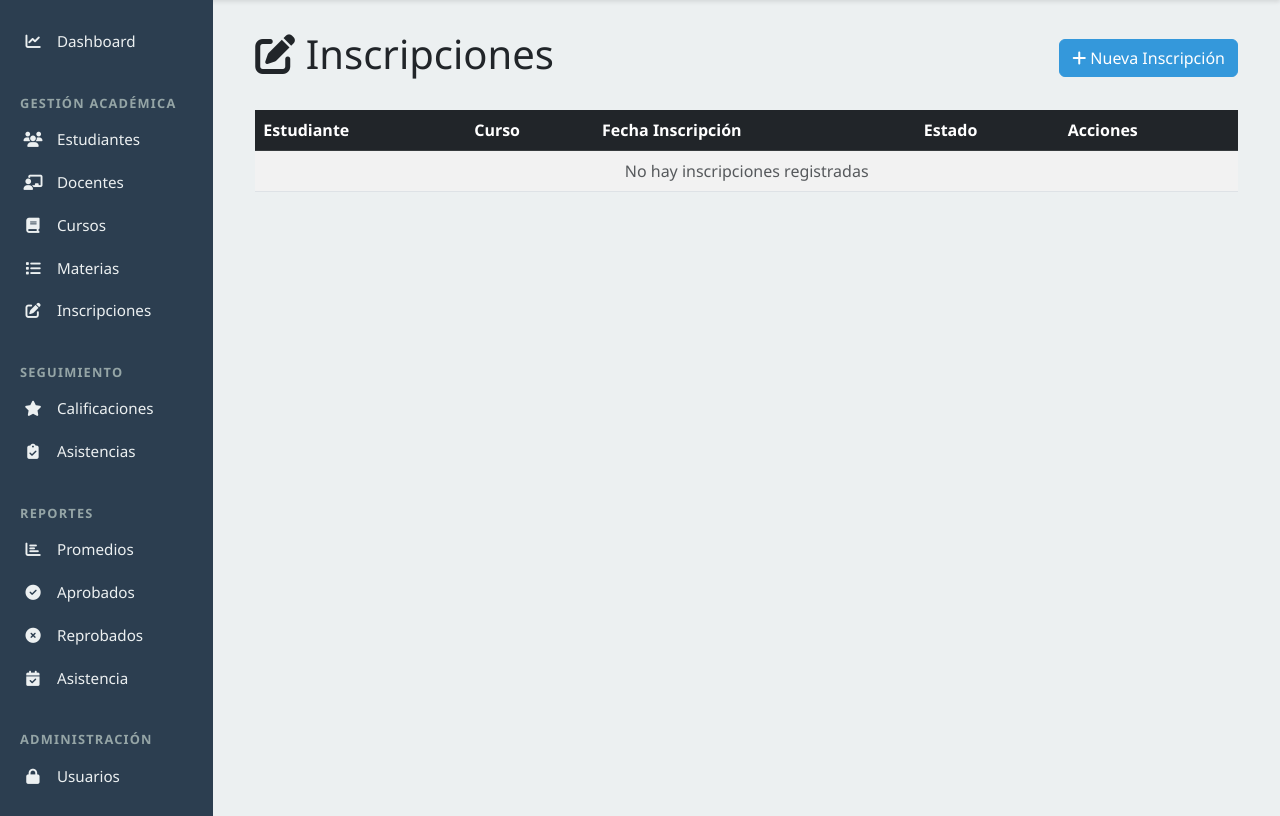
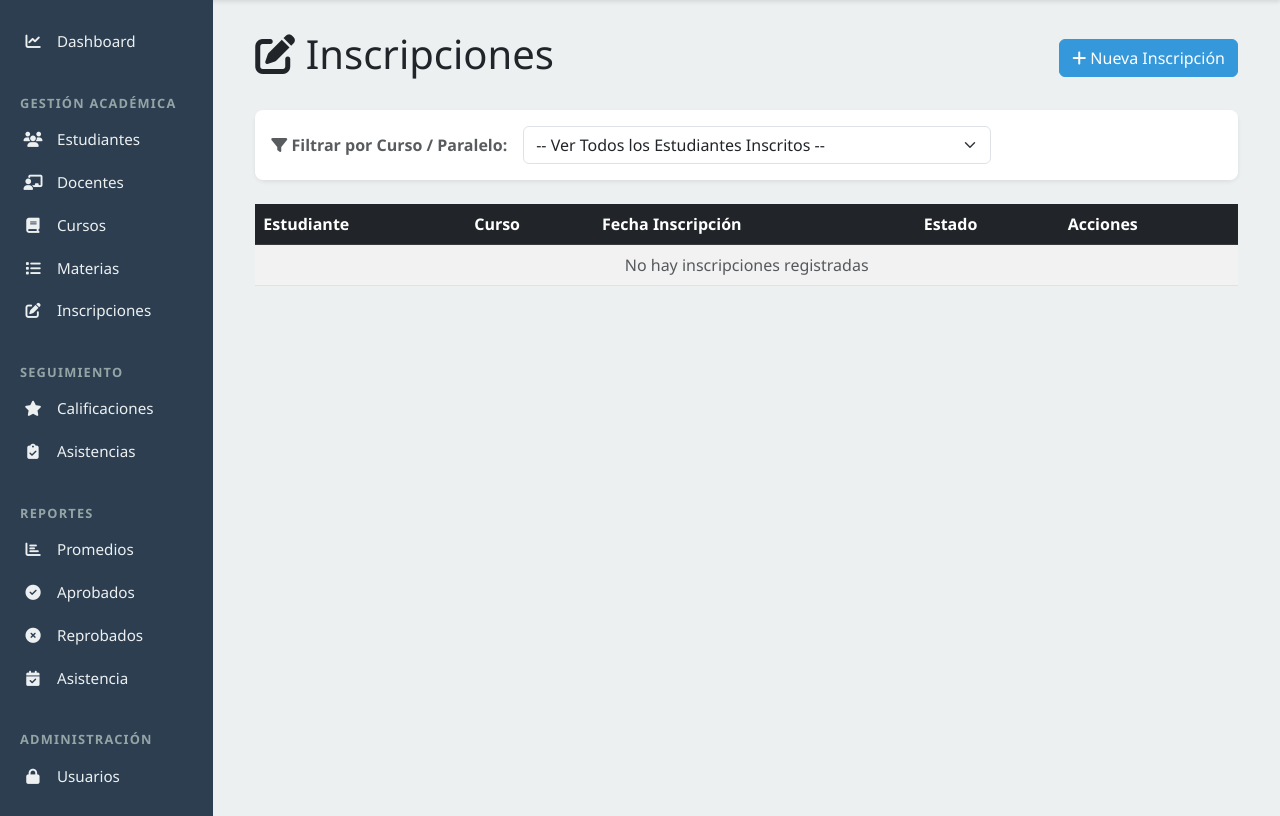
Before and after one commit to JOSECRUZaA/Emergentes_proy_colegio, a Flask app: page /inscripciones/ in a window 1280 px wide. Shown: the part 57-873 px from the top of the page. Run offline with Flask 3, Linux system fonts and the light colour scheme; a user stored in the database is signed in; data comes from the database, SQL or seed files in the repository; data that the repository does not hold is empty; some libraries are stand-ins or nearby versions.

Commit message:
Añadir filtros por paralelo en inscripciones y calificaciones

```diff
--- a/app/routes/inscripciones.py
+++ b/app/routes/inscripciones.py
@@ -19,8 +19,16 @@ def requiere_admin_o_secretario(f):
 @requiere_admin_o_secretario
 def lista():
     page = request.args.get('page', 1, type=int)
-    inscripciones = Inscripcion.query.paginate(page=page, per_page=10)
-    return render_template('inscripciones/lista.html', inscripciones=inscripciones)
+    curso_id = request.args.get('curso_id', type=int)
+
+    query = Inscripcion.query
+    if curso_id:
+        query = query.filter_by(curso_id=curso_id)
+
+    inscripciones = query.paginate(page=page, per_page=10)
+    cursos = Curso.query.filter_by(activo=True).order_by(Curso.grado, Curso.seccion).all()
+
+    return render_template('inscripciones/lista.html', inscripciones=inscripciones, cursos=cursos, curso_actual=curso_id)
 
 @inscripciones_bp.route('/<int:id>')
 @login_required
--- a/app/templates/inscripciones/lista.html
+++ b/app/templates/inscripciones/lista.html
@@ -9,6 +9,24 @@
         <a href="{{ url_for('inscripciones.nueva') }}" class="btn btn-primary">
             <i class="fas fa-plus"></i> Nueva Inscripción
         </a>
+    </div>
+
+    <div class="card mb-4 shadow-sm border-0">
+        <div class="card-body bg-white rounded-3">
+            <form method="GET" action="{{ url_for('inscripciones.lista') }}" class="row g-3 align-items-center">
+                <div class="col-auto">
+                    <label for="curso_id" class="col-form-label fw-bold text-muted"><i class="fas fa-filter"></i> Filtrar por Curso / Paralelo:</label>
+                </div>
+                <div class="col-md-6">
+                    <select name="curso_id" id="curso_id" class="form-select" onchange="this.form.submit()">
+                        <option value="">-- Ver Todos los Estudiantes Inscritos --</option>
+                        {% for curso in cursos %}
+                        <option value="{{ curso.id }}" {% if curso.id == curso_actual %}selected{% endif %}>{{ curso.nombre }} (Tutor: {{ curso.docente.usuario.nombre }})</option>
+                        {% endfor %}
+                    </select>
+                </div>
+            </form>
+        </div>
     </div>
 
     <div class="table-responsive">
```
Also changed, not shown: app/routes/calificaciones.py (+12 -2 lines), app/templates/calificaciones/lista.html (+18 -0 lines).
